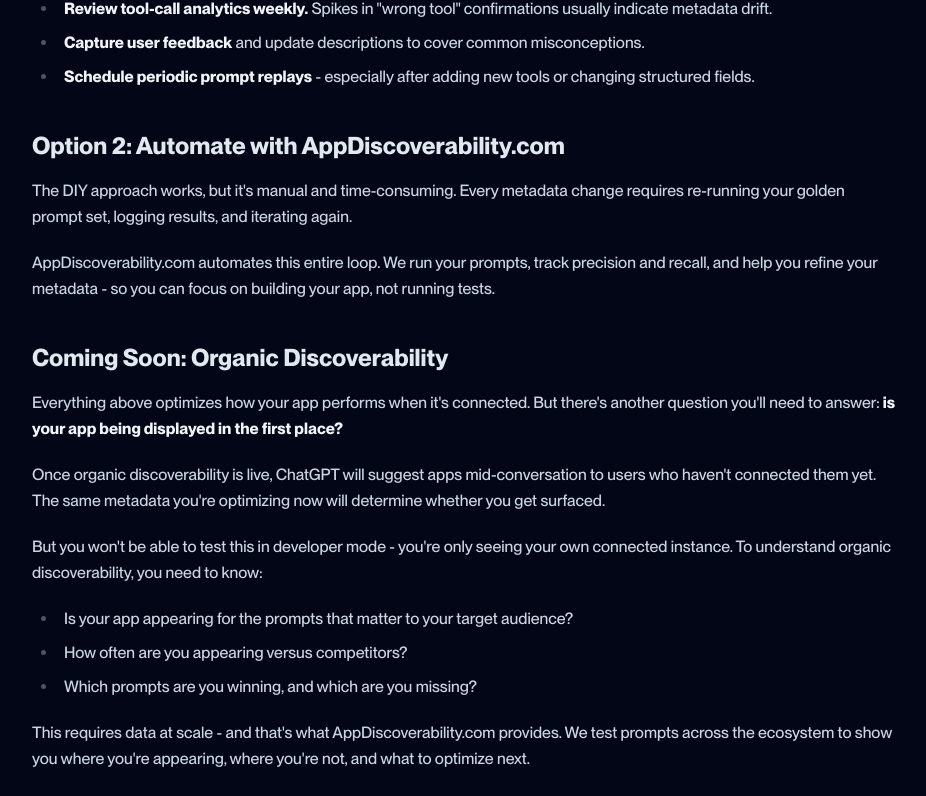
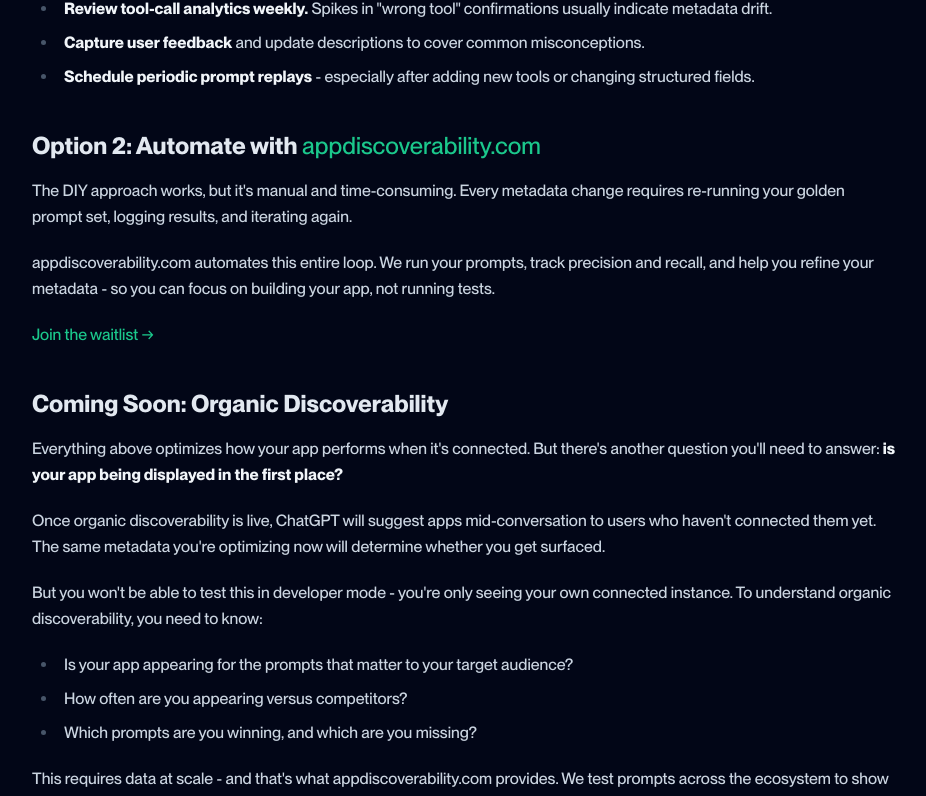
Before and after one commit to vincentmcleese/appsdiscoverability, a Next.js app: page /guide in a window 1280 px wide. Shown: the part 9415-10211 px from the top of the page, without its empty margins (352-1278 px from the left). Built offline with nearby package versions, Linux system fonts and the light colour scheme; no server answers.

Commit message:
Update waitlist links to /begin and lowercase appdiscoverability.com

```diff
--- a/app/guide/page.tsx
+++ b/app/guide/page.tsx
@@ -339,9 +339,10 @@
           <li><strong>Schedule periodic prompt replays</strong> - especially after adding new tools or changing structured fields.</li>
         </ul>
 
-        <h3>Option 2: Automate with AppDiscoverability.com</h3>
+        <h3>Option 2: Automate with <a href="/begin">appdiscoverability.com</a></h3>
         <p>The DIY approach works, but it's manual and time-consuming. Every metadata change requires re-running your golden prompt set, logging results, and iterating again.</p>
-        <p>AppDiscoverability.com automates this entire loop. We run your prompts, track precision and recall, and help you refine your metadata - so you can focus on building your app, not running tests.</p>
+        <p>appdiscoverability.com automates this entire loop. We run your prompts, track precision and recall, and help you refine your metadata - so you can focus on building your app, not running tests.</p>
+        <p><a href="/begin">Join the waitlist →</a></p>
 
         <h3>Coming Soon: Organic Discoverability</h3>
         <p>Everything above optimizes how your app performs when it's connected. But there's another question you'll need to answer: <strong>is your app being displayed in the first place?</strong></p>
@@ -352,8 +353,8 @@
           <li>How often are you appearing versus competitors?</li>
           <li>Which prompts are you winning, and which are you missing?</li>
         </ul>
-        <p>This requires data at scale - and that's what AppDiscoverability.com provides. We test prompts across the ecosystem to show you where you're appearing, where you're not, and what to optimize next.</p>
-        <p><a href="/#waitlist">Sign up to the waitlist →</a></p>
+        <p>This requires data at scale - and that's what appdiscoverability.com provides. We test prompts across the ecosystem to show you where you're appearing, where you're not, and what to optimize next.</p>
+        <p><a href="/begin">Sign up to the waitlist →</a></p>
       </div>
     )
   },
```
